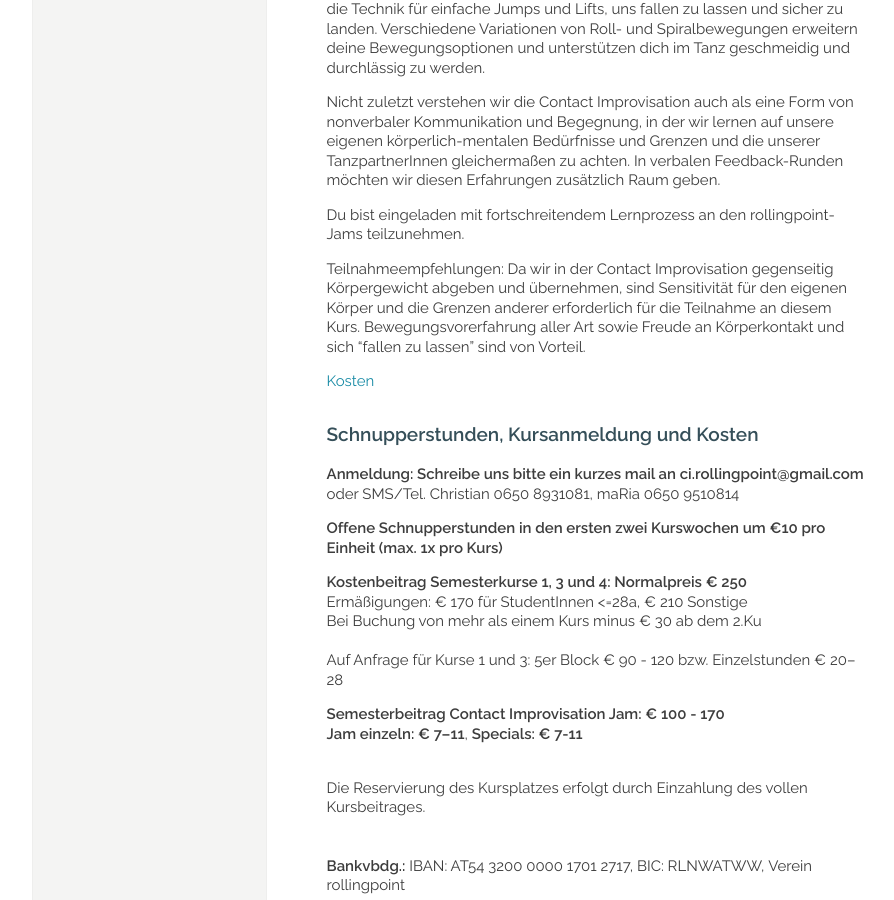
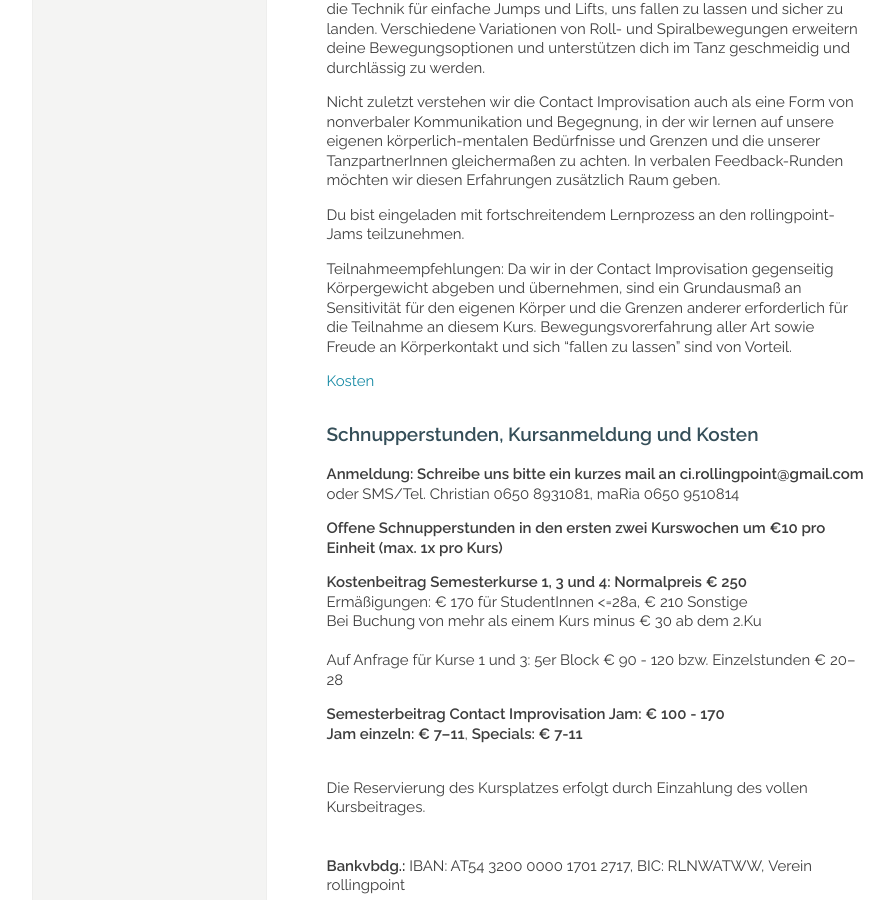
Before and after one commit to manulari/rollingpointat, a Jekyll site: the page built from _pages_de/kurse.md, in a window 1280 px wide and 900 px high, scrolled down 2464 px. Shown: the whole window, without its empty margins (152-1046 px from the left). Built offline with Jekyll 4.4.1, drawn with Linux system fonts in a browser that asks for light colours; comment, search, counter and statistics services are not loaded.

Commit message:
Update page (de) “kurse”

```diff
--- a/_pages_de/kurse.md
+++ b/_pages_de/kurse.md
@@ -90,7 +90,7 @@ Nicht zuletzt verstehen wir die Contact Improvisation auch als eine Form von non
 
 Du bist eingeladen mit fortschreitendem Lernprozess an den rollingpoint-Jams teilzunehmen.
 
-Teilnahmeempfehlungen: Da wir in der Contact Improvisation gegenseitig Körpergewicht abgeben und übernehmen, sind Sensitivität für den eigenen Körper und die Grenzen anderer erforderlich für die Teilnahme an diesem Kurs. Bewegungsvorerfahrung aller Art sowie Freude an Körperkontakt und sich “fallen zu lassen” sind von Vorteil.
+Teilnahmeempfehlungen: Da wir in der Contact Improvisation gegenseitig Körpergewicht abgeben und übernehmen, sind ein Grundausmaß an Sensitivität für den eigenen Körper und die Grenzen anderer erforderlich für die Teilnahme an diesem Kurs. Bewegungsvorerfahrung aller Art sowie Freude an Körperkontakt und sich “fallen zu lassen” sind von Vorteil.
 
 [Kosten](#kosten)
 
```
